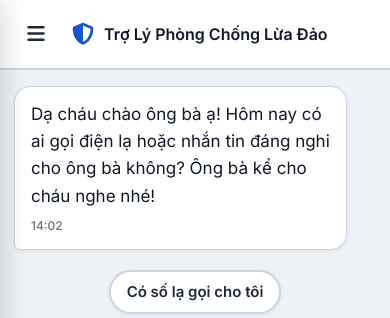
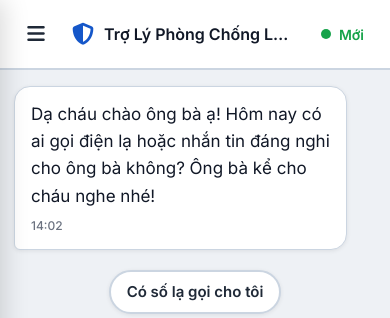
Before and after one commit to lostinnowhere/anti-scam-chatbot-for-elders, a FastAPI app: page / in a window 390 px wide. Shown: the top 318 px of the page. Run offline with FastAPI, Linux system fonts and the light colour scheme; some libraries are stand-ins or nearby versions.

Commit message:
feat: mobile New Chat button in header (green dot, same style as status indicator)

```diff
--- a/templates/index.html
+++ b/templates/index.html
@@ -196,6 +196,15 @@
         .chat-header-title span { white-space: nowrap; overflow: hidden; text-overflow: ellipsis; }
         .status-indicator { display: flex; align-items: center; gap: 8px; font-size: 14px; color: var(--success); font-weight: 500; flex-shrink: 0; }
         .status-dot { width: 10px; height: 10px; background-color: var(--success); border-radius: 50%; }
+        .new-chat-header-btn {
+            display: none; align-items: center; gap: 8px; font-size: 14px;
+            color: var(--success); font-weight: 600; flex-shrink: 0;
+            background: transparent; border: none; cursor: pointer;
+            padding: 10px 14px; border-radius: 10px; transition: all 0.2s;
+            min-width: 48px; min-height: 48px;
+        }
+        .new-chat-header-btn:hover { background: var(--bg-color); color: #15803d; }
+        .new-chat-header-btn i { font-size: 16px; }
 
         .chat-container {
             flex: 1; padding: 24px 28px; overflow-y: auto;
@@ -323,6 +332,7 @@
             .hamburger-btn { display: flex; }
 
             .status-indicator { display: none; }
+            .new-chat-header-btn { display: flex; }
 
             .chat-header { padding: 10px 12px; }
             .chat-header-title { font-size: 16px; gap: 10px; }
@@ -387,6 +397,9 @@
                     <span>Trợ Lý Phòng Chống Lừa Đảo</span>
                 </div>
                 <div class="status-indicator"><div class="status-dot"></div>Kết nối an toàn</div>
+                <button class="new-chat-header-btn" onclick="createNewChat()" title="Cuộc trò chuyện mới">
+                    <div class="status-dot"></div><span>Mới</span>
+                </button>
             </div>
 
             <div class="chat-container" id="chatContainer"></div>
```
